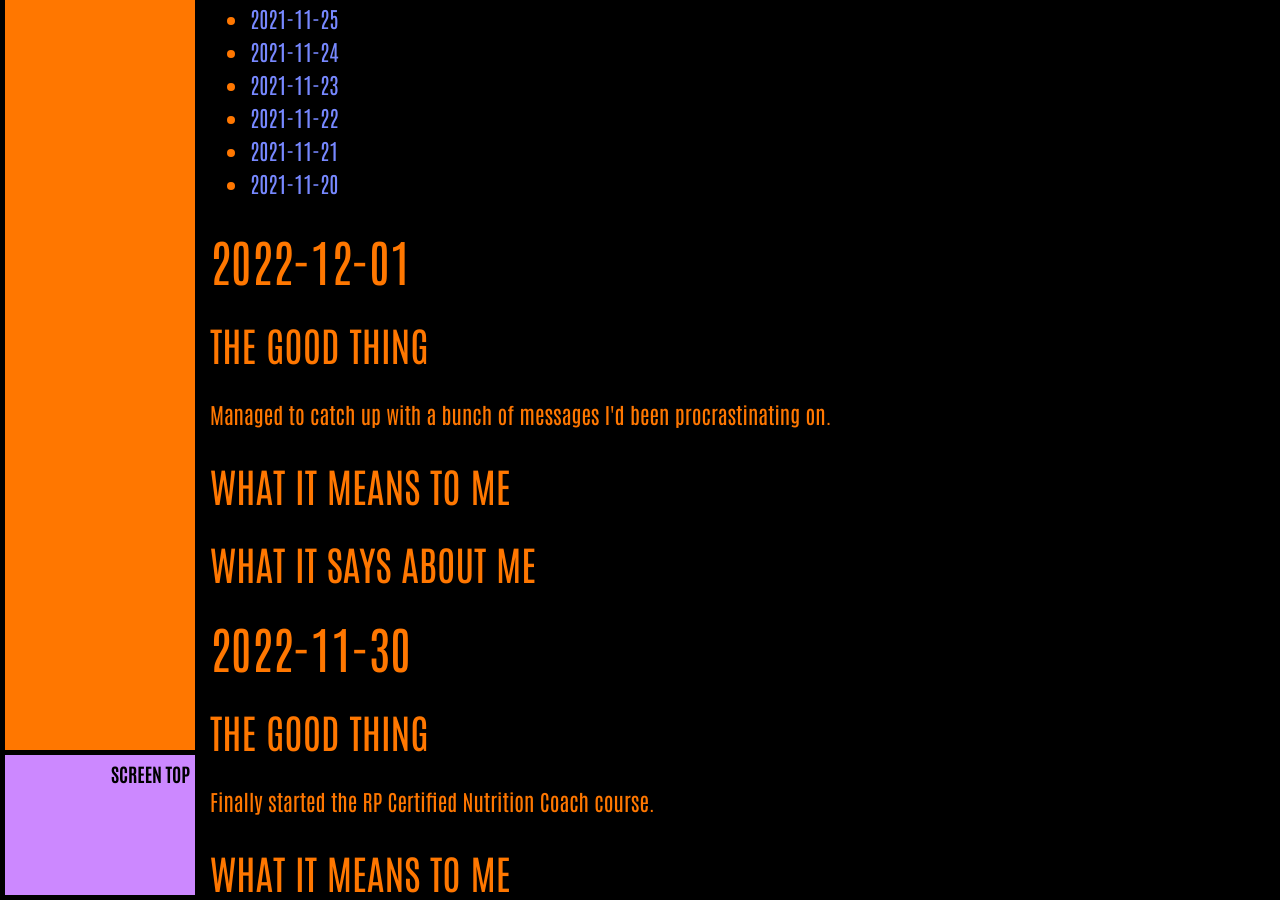
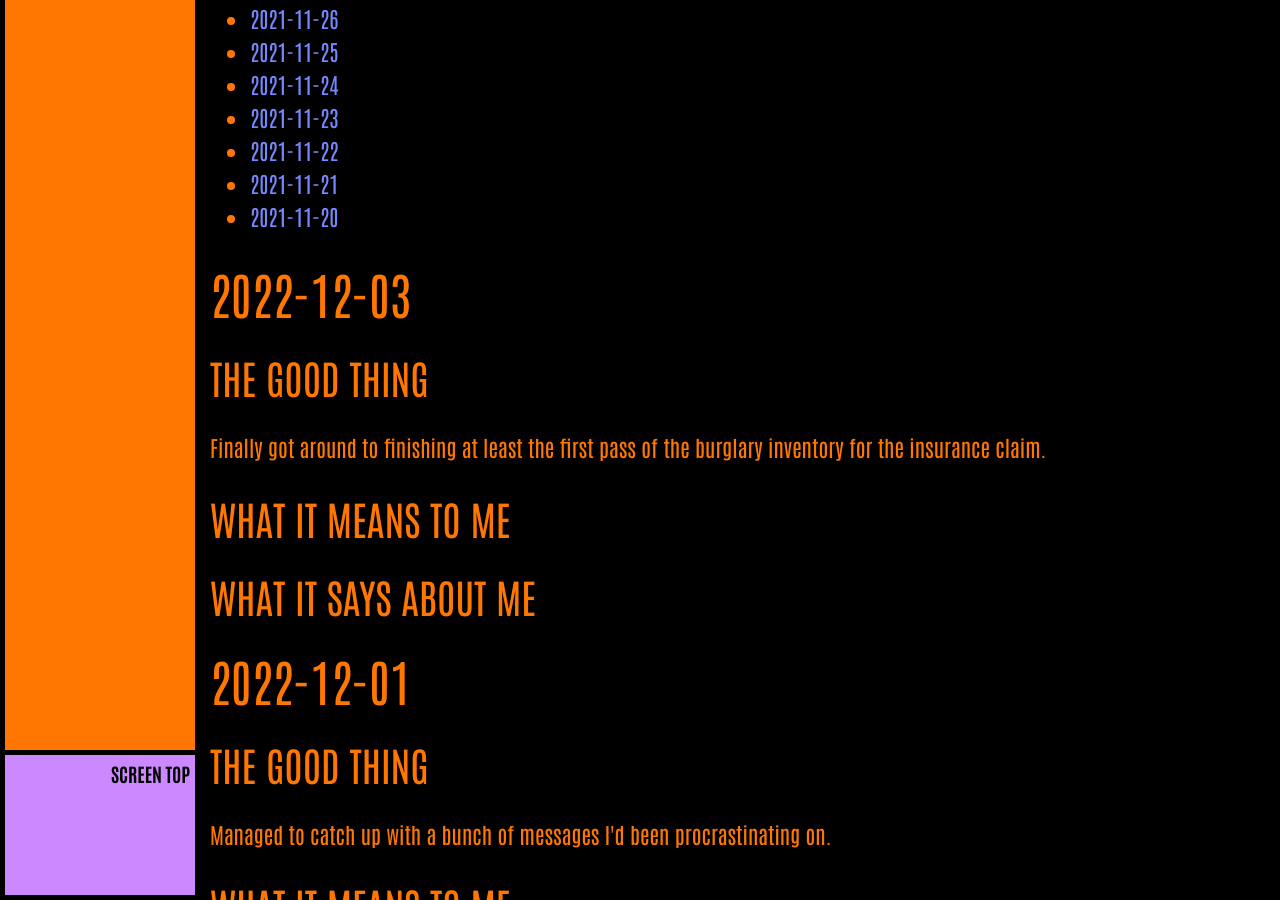
Before and after one commit to ArthurZey/arthurzey.github.io, a Jekyll site: the page built from _pages/one-good-thing.md, in a window 1280 px wide and 900 px high, scrolled down 7821 px. Built offline with Jekyll 4.4.1, drawn with Linux system fonts in a browser that asks for light colours; some of the changed text lies outside the part shown.

Commit message:
added stub for 2022-12-03

```diff
--- a/_pages/one-good-thing.md
+++ b/_pages/one-good-thing.md
@@ -13,6 +13,15 @@
 {:toc}
 {::options toc_levels="2" /}
 
+## 2022-12-03
+### The Good Thing
+Finally got around to finishing at least the first pass of the burglary inventory for the insurance claim.
+### What It Means to Me
+
+### What It Says about Me
+
+
+
 ## 2022-12-01
 ### The Good Thing
 Managed to catch up with a bunch of messages I'd been procrastinating on.
```
Also changed, not shown: other parts of _pages/one-good-thing.md (+1 -1 lines).
